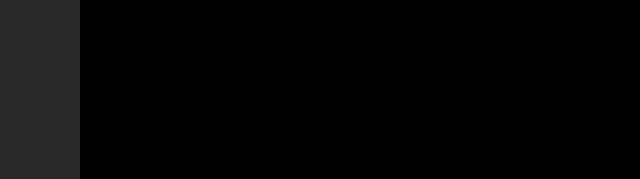
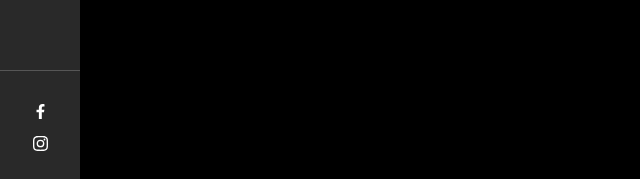
Before and after one commit to davulrich/bianchini-wordrpess-frontend, a Gatsby site: page / in a window 1280 px wide. Shown: the part 618-797 px from the top of the page, 0-640 px from the left. Built offline with nearby package versions, Linux system fonts and the light colour scheme; Gatsby itself is replaced by a stand-in of ours.

Commit message:
Add social links to the Sidebar

```diff
--- a/src/components/Layout/Sidebar.tsx
+++ b/src/components/Layout/Sidebar.tsx
@@ -1,5 +1,8 @@
 import React from 'react'
 import styled from 'styled-components'
+
+import FBIcon from './fb-icon.svg'
+import InstagramIcon from './instagram-icon.svg'
 
 const StyledSidebar = styled.aside`
   height: calc(100vh - var(--header-height));
@@ -7,6 +10,10 @@
   grid-row: 2 / -1;
   position: sticky;
   top: var(--header-height);
+
+  display: flex;
+  flex-direction: column;
+  justify-content: space-between;
 
   background: var(--c-primary);
   color: var(--c-white);
@@ -28,11 +35,38 @@
   }
 `
 
+const SocialIcons = styled.div`
+  height: 7rem;
+  border-top: 1px solid #ffffff36;
+
+  display: flex;
+  flex-direction: column;
+  justify-content: center;
+  align-items: center;
+  gap: 0.5rem;
+`
+
 const Sidebar: React.FC = () => (
   <StyledSidebar>
     <Title>
       <span>{'<< Page Tittle >>'}</span>
     </Title>
+    <SocialIcons>
+      <a
+        href="https://www.facebook.com/katerina.bianchini"
+        target="_blank"
+        rel="noreferrer"
+      >
+        <FBIcon />
+      </a>
+      <a
+        href="https://www.instagram.com/bianchini.cz/"
+        target="_blank"
+        rel="noreferrer"
+      >
+        <InstagramIcon />
+      </a>
+    </SocialIcons>
   </StyledSidebar>
 )
 
```
Also changed, not shown: src/components/Layout/fb-icon.svg (added), src/components/Layout/instagram-icon.svg (added).
